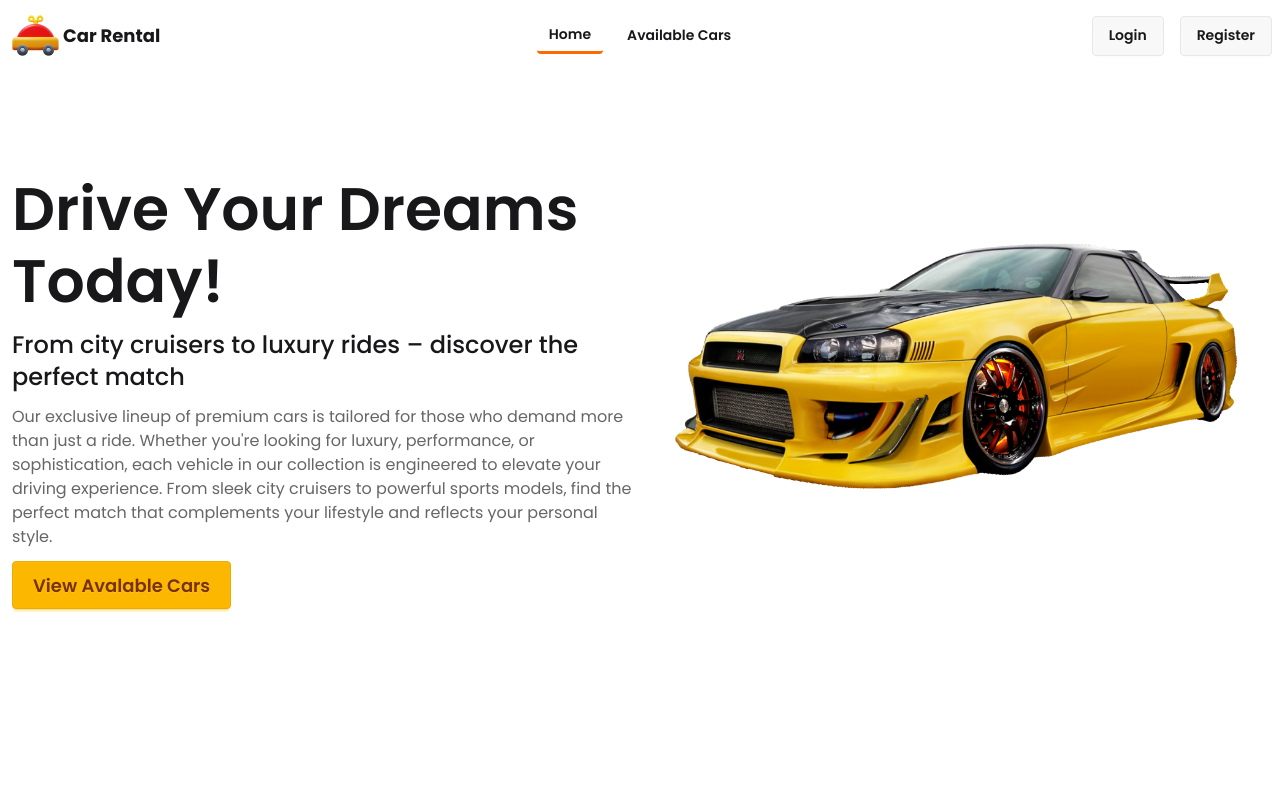
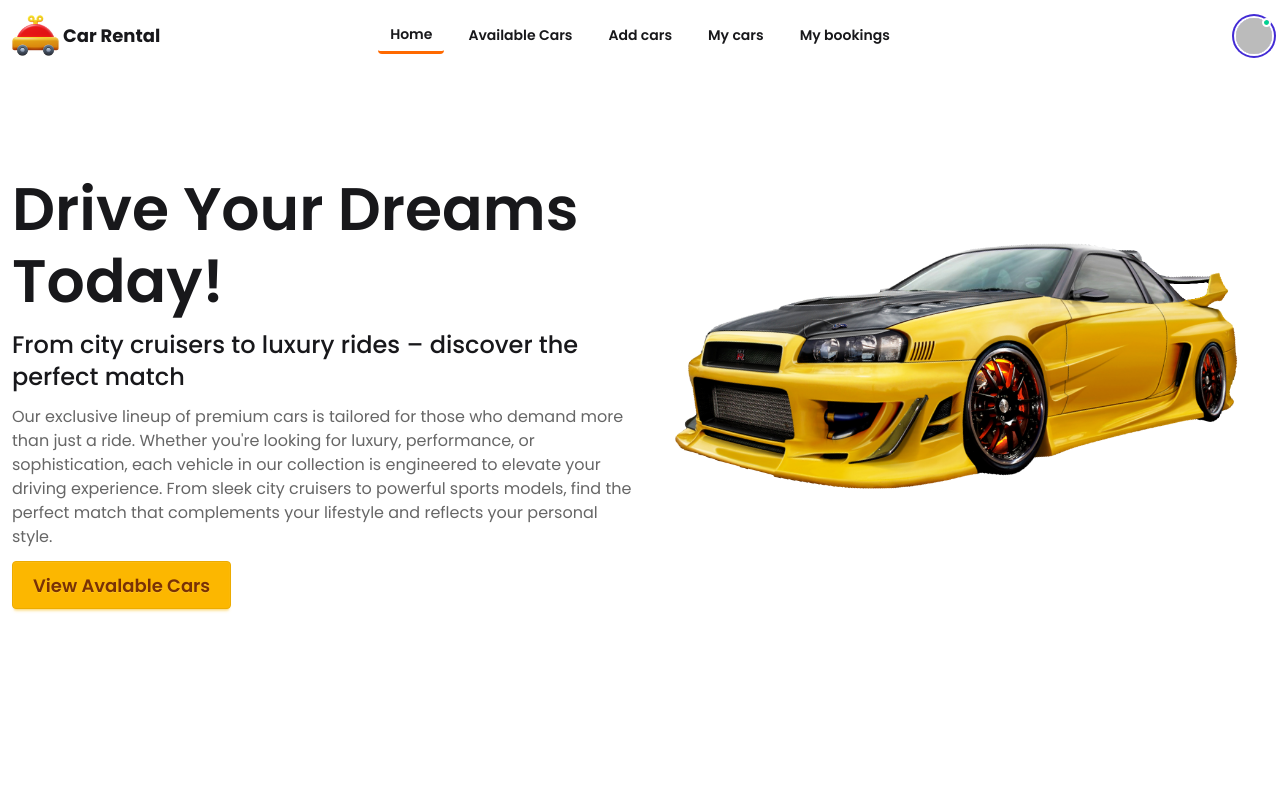
Before and after one commit to FajlaRabby24/car-rental-client, a React (Vite) app: page / in a window 1280 px wide. Shown: the top 800 px of the page. Built offline with nearby package versions, Linux system fonts and the light colour scheme; no server answers; sample sign-in values are in the browser's storage.

Commit message:
added conditional rendering by user private route

```diff
--- a/src/Routes/router.jsx
+++ b/src/Routes/router.jsx
@@ -5,6 +5,8 @@ import NotFoundPage from "../pages/NotFoundPage";
 import AvailableCarsPage from "../pages/AvailableCarsPage";
 import LoginPage from "../pages/LoginPage";
 import RegisterPage from "../pages/RegisterPage";
+import PrivateRoute from "./PrivateRouter";
+import AddCars from "../pages/AddCars";
 
 export const router = createBrowserRouter([
   {
@@ -18,6 +20,14 @@ export const router = createBrowserRouter([
       {
         path: "available-cars",
         Component: AvailableCarsPage,
+      },
+      {
+        path: "add-cars",
+        element: (
+          <PrivateRoute>
+            <AddCars />
+          </PrivateRoute>
+        ),
       },
       {
         path: "login",
--- /dev/null
+++ b/src/pages/AddCars.jsx
@@ -0,0 +1,11 @@
+import React from "react";
+
+const AddCars = () => {
+  return (
+    <div>
+      <h1>Add Cars</h1>
+    </div>
+  );
+};
+
+export default AddCars;
--- a/src/pages/LoginPage.jsx
+++ b/src/pages/LoginPage.jsx
@@ -1,14 +1,46 @@
 import { useState } from "react";
 import { IoMdEye, IoMdEyeOff } from "react-icons/io";
-import { Link } from "react-router";
+import { Link, useLocation, useNavigate } from "react-router";
+import { toast } from "react-toastify";
+import useAuth from "../hooks/useAuth";
 
 const LoginPage = () => {
   const [showPass, setShowPass] = useState(false);
+  const location = useLocation();
+  const navigate = useNavigate();
+  const { signInUser, googleLogin } = useAuth();
+
+  const handleSignInUser = (e) => {
+    e.preventDefault();
+    const email = e.target.email.value;
+    const password = e.target.password.value;
+
+    signInUser(email, password)
+      .then(() => {
+        toast.success("Login successfully!");
+        navigate(location?.state || "/");
+      })
+      .catch(() => {
+        toast.error("Something wrong! Please try again?");
+      });
+  };
+
+  // sign in with google
+  const handleGoogleLogin = () => {
+    googleLogin()
+      .then(() => {
+        toast.success("Login successfully!");
+        navigate(location?.state || "/");
+      })
+      .catch(() => {
+        toast.error("Something wrong! Please try again?");
+      });
+  };
 
   return (
     <div className="max-w-md  border border-[#cccccc8f] my-16 mx-auto rounded-xl px-4 py-5">
       <h3 className="text-3xl font-semibold text-center mb-6 ">Login</h3>
-      <form>
+      <form onSubmit={handleSignInUser}>
         {/* email start  */}
         <legend className="font-semibold mb-1 mt-2">Email</legend>
         <label className="input validator w-full bg-base-300">
@@ -96,6 +128,7 @@ const LoginPage = () => {
       <div className="divider">OR</div>
       {/* Google */}
       <button
+        onClick={handleGoogleLogin}
         type="button"
         className="btn bg-white text-black border-[#e5e5e5] w-full"
       >
--- a/src/shared/Navbar.jsx
+++ b/src/shared/Navbar.jsx
@@ -2,10 +2,11 @@ import React from "react";
 import { Link, NavLink } from "react-router";
 import logo from "../assets/images/logo.png";
 import useAuth from "../hooks/useAuth";
+import { toast } from "react-toastify";
+import defaultUser from "../assets/images/defaultUser.png";
 
 const Navbar = () => {
-  const { user } = useAuth();
-  console.log(user);
+  const { user, signOutUser } = useAuth();
 
   const links = (
     <div className="flex items-center gap-3">
@@ -19,8 +20,38 @@ const Navbar = () => {
           Available Cars
         </NavLink>
       </li>
+      {user && (
+        <>
+          <li>
+            <NavLink className={"font-semibold"} to={"/add-cars"}>
+              Add cars
+            </NavLink>
+          </li>
+          <li>
+            <NavLink className={"font-semibold"} to={"/my-cars"}>
+              My cars
+            </NavLink>
+          </li>
+          <li>
+            <NavLink className={"font-semibold"} to={"/my-bookings"}>
+              My bookings
+            </NavLink>
+          </li>
+        </>
+      )}
     </div>
   );
+
+  // sign out user
+  const handleSignOutUser = () => {
+    signOutUser()
+      .then(() => {
+        toast.success("Sign out successfully!");
+      })
+      .catch(() => {
+        toast.error("Something wrong! Please try again?");
+      });
+  };
 
   return (
     <nav className="max-w-7xl mx-auto ">
@@ -60,12 +91,51 @@ const Navbar = () => {
           <ul className="menu menu-horizontal px-1">{links}</ul>
         </div>
         <div className="navbar-end gap-4">
+          {user ? (
+            <div className="dropdown dropdown-end  ml-5 ">
+              <div
+                data-tooltip-id="my-tooltip"
+                data-tooltip-content="profile"
+                className="avatar avatar-online"
+                tabIndex={0}
+              >
+                <div className="ring-primary ring-offset-base-100 w-9 rounded-full ring-2 ring-offset-2">
+                  <img
+                    src={user.photoURL || defaultUser}
+                    alt="user profile image"
+                    className="cursor-pointer"
+                  />
+                </div>
+              </div>
+              <ul
+                tabIndex={0}
+                className="dropdown-content menu bg-base-100 dark:bg-white rounded-box z-1  space-y-1 w-max p-2    shadow-sm"
+              >
+                <li>
+                  <h3 className="text-xl dark:text-black font-semibold">
+                    {user && user?.displayName}
+                  </h3>
+                </li>
+                <li>
+                  <button
+                    onClick={handleSignOutUser}
+                    className="btn btn-warning"
+                  >
+                    Sign Out
+                  </button>
+                </li>
+              </ul>
+            </div>
+          ) : (
+            <>
               <Link to={"/login"}>
                 <button className="btn ">Login</button>
               </Link>
               <Link to={"/register"}>
                 <button className="btn ">Register</button>
               </Link>
+            </>
+          )}
         </div>
       </div>
     </nav>
```
Also changed, not shown: src/assets/images/defaultUser.png (added). Lines whose indentation alone changed are shown as unchanged.
